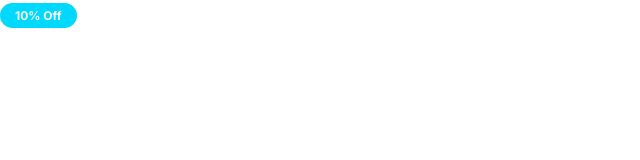
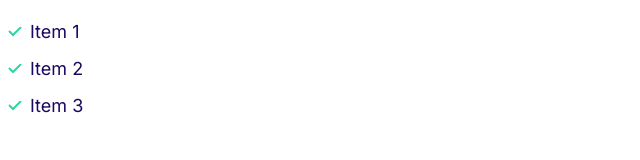
Before and after one commit to khg97/khg97, a plain HTML site: page index.html in a window 1280 px wide. Shown: the whole page, without its empty margins (0-640 px from the left). Drawn offline with Linux system fonts and the light colour scheme.

Commit message:
lists making.

```diff
--- a/css/styles.css
+++ b/css/styles.css
@@ -102,3 +102,30 @@ a {
     font-size: 1.2rem;
   }
 }
+/*lists*/
+
+.list {
+  list-style: none;
+  padding: 0;
+  color: var(--color-headings);
+}
+.list--inline .list__item {
+  display: inline-block;
+  margin-right: 1.5rem;
+}
+
+.list--tick {
+  list-style-image: url(../images/tick.svg);
+  padding-left: 3rem;
+}
+
+.list--tick .list__item {
+  padding-left: 0.5rem;
+  margin-bottom: 1rem;
+}
+
+@media screen and (min-width: 1024px) {
+  .list--tick .list__item {
+    padding-left: 0;
+  }
+}
--- a/index.html
+++ b/index.html
@@ -15,6 +15,10 @@
     <link rel="stylesheet" href="css/styles.css" />
   </head>
   <body>
-    <span class="badge badge--secondary badge--small"> 10% Off</span>
+    <ul class="list list--tick">
+      <li class="list__item">Item 1</li>
+      <li class="list__item">Item 2</li>
+      <li class="list__item">Item 3</li>
+    </ul>
   </body>
 </html>
```
Also changed, not shown: components/lists.html (added, +5 -0 lines), images/tick.svg (added).
